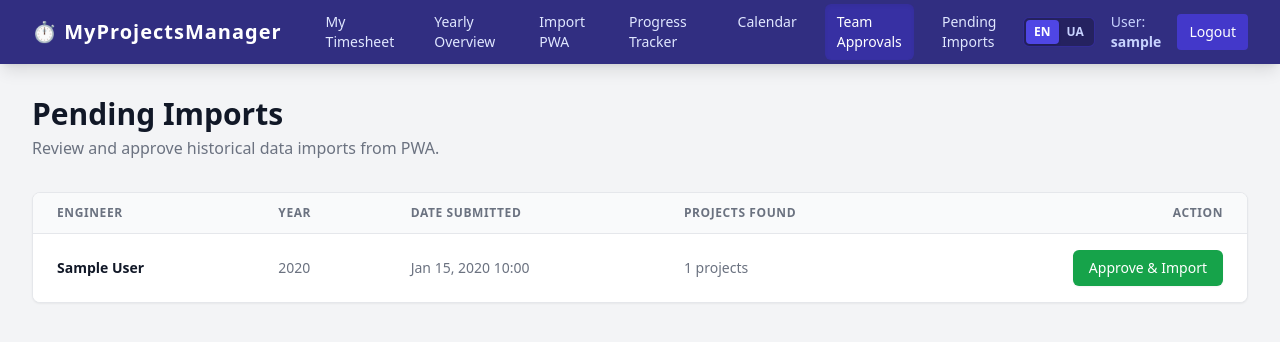
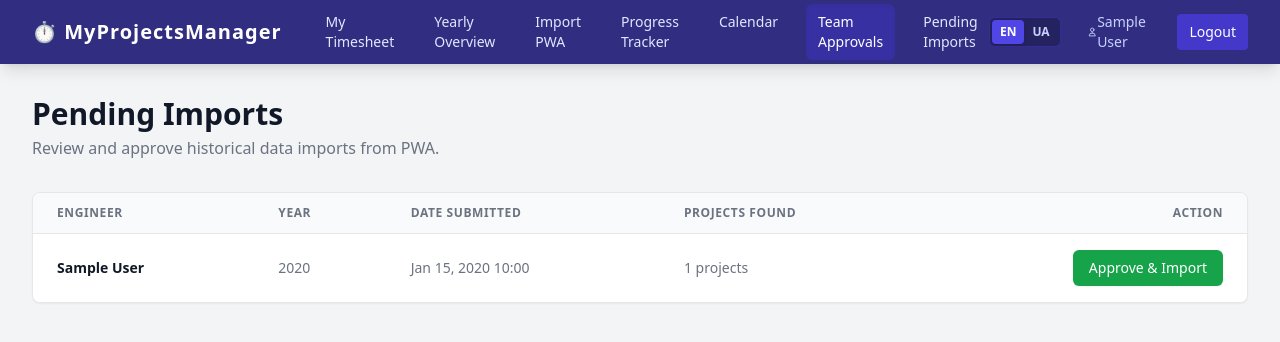
Before and after one commit to OleksanderShevchenko/MyProjectsManager, a Django app: page /import/pending/ in a window 1280 px wide. Shown: the top 342 px of the page. Run offline with Django 5.2, Linux system fonts and the light colour scheme; a user stored in the database is signed in; tables that the repository leaves empty hold one stand-in row (values such as "Sample post").

Commit message:
feat(ui): add user profile navigation links to desktop and mobile navbar

```diff
--- a/work_time_reporter/templates/work_time_reporter/base.html
+++ b/work_time_reporter/templates/work_time_reporter/base.html
@@ -60,7 +60,14 @@
                         </div>
                     </form>
 
-                    <span class="text-sm text-indigo-200">{% trans "User" %}: <strong>{{ request.user.username }}</strong></span>
+                    <a href="{% url 'users:profile' %}"
+                       class="inline-flex items-center text-sm text-indigo-200 hover:text-white transition px-2.5 py-1.5 rounded-md hover:bg-indigo-800/80 focus:outline-none focus:ring-2 focus:ring-white"
+                       title="{% trans 'View profile and settings' %}">
+                        <svg xmlns="http://www.w3.org/2000/svg" class="h-4 w-4 mr-1.5 text-indigo-300" fill="none" viewBox="0 0 24 24" stroke="currentColor" aria-hidden="true">
+                            <path stroke-linecap="round" stroke-linejoin="round" stroke-width="2" d="M16 7a4 4 0 11-8 0 4 4 0 018 0zM12 14a7 7 0 00-7 7h14a7 7 0 00-7-7z" />
+                        </svg>
+                        <span>{{ request.user.get_full_name|default:request.user.username }}</span>
+                    </a>
                     <form method="POST" action="{% url 'work_time_reporter:logout' %}" class="inline">
                         {% csrf_token %}
                         <button type="submit" aria-label="{% trans 'Log out of system' %}" class="bg-indigo-700 hover:bg-indigo-600 px-3 py-2 rounded text-sm transition cursor-pointer">
@@ -95,6 +102,7 @@
             <a href="{% url 'msproject_import:start' %}" class="text-indigo-100 hover:bg-indigo-800 block px-3 py-2 rounded-md text-base font-medium">{% trans "Import PWA" %}</a>
             <a href="{% url 'work_time_reporter:progress_dashboard_current' %}" class="text-indigo-100 hover:bg-indigo-800 block px-3 py-2 rounded-md text-base font-medium">{% trans "Progress Tracker" %}</a>
             <a href="{% url 'work_time_reporter:calendar_settings_current' %}" class="text-indigo-100 hover:bg-indigo-800 block px-3 py-2 rounded-md text-base font-medium">{% trans "Calendar" %}</a>
+            <a href="{% url 'users:profile' %}" class="text-indigo-100 hover:bg-indigo-800 hover:text-white block px-3 py-2 rounded-md text-base font-medium">{% trans "My Profile & Settings" %}</a>
             {% if request.user.is_active_manager %}
                 <a href="{% url 'work_time_reporter:team_approvals' %}" class="text-white bg-indigo-800 hover:bg-indigo-700 block px-3 py-2 rounded-md text-base font-medium shadow-inner">{% trans "Team Approvals" %}</a>
             {% endif %}
@@ -104,9 +112,9 @@
 
             <div class="pt-4 pb-2 border-t border-indigo-800 mt-3 space-y-3">
                 <div class="px-3 flex items-center justify-between">
-                    <span class="text-sm text-indigo-200">
+                    <a href="{% url 'users:profile' %}" class="text-sm text-indigo-200 hover:text-white">
                         {% trans "Signed in as:" %} <strong class="text-white">{{ request.user.username }}</strong>
-                    </span>
+                    </a>
                     <form action="{% url 'set_language' %}" method="post" class="inline-flex items-center text-xs">
                         {% csrf_token %}
                         <input name="next" type="hidden" value="{{ request.get_full_path }}">
```
